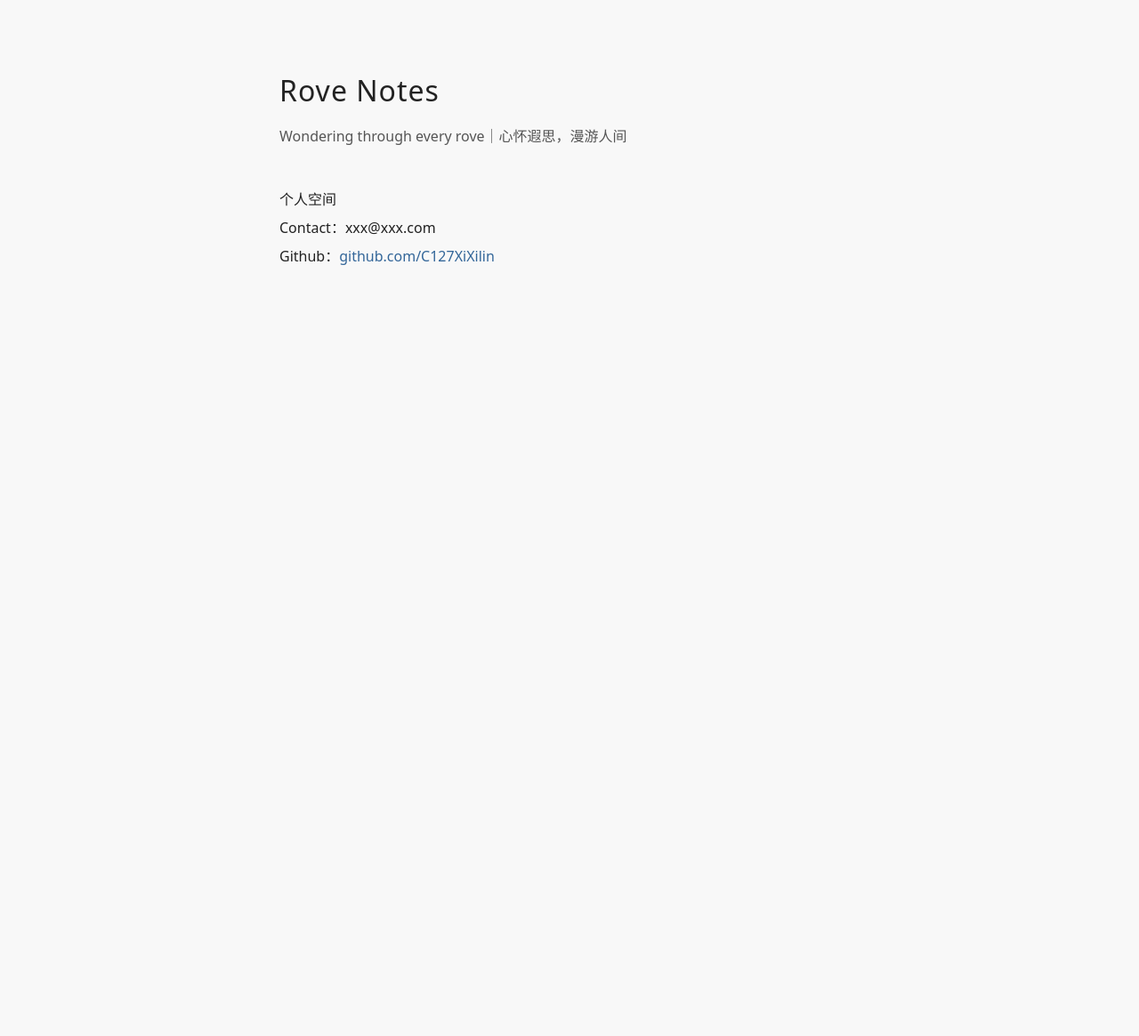
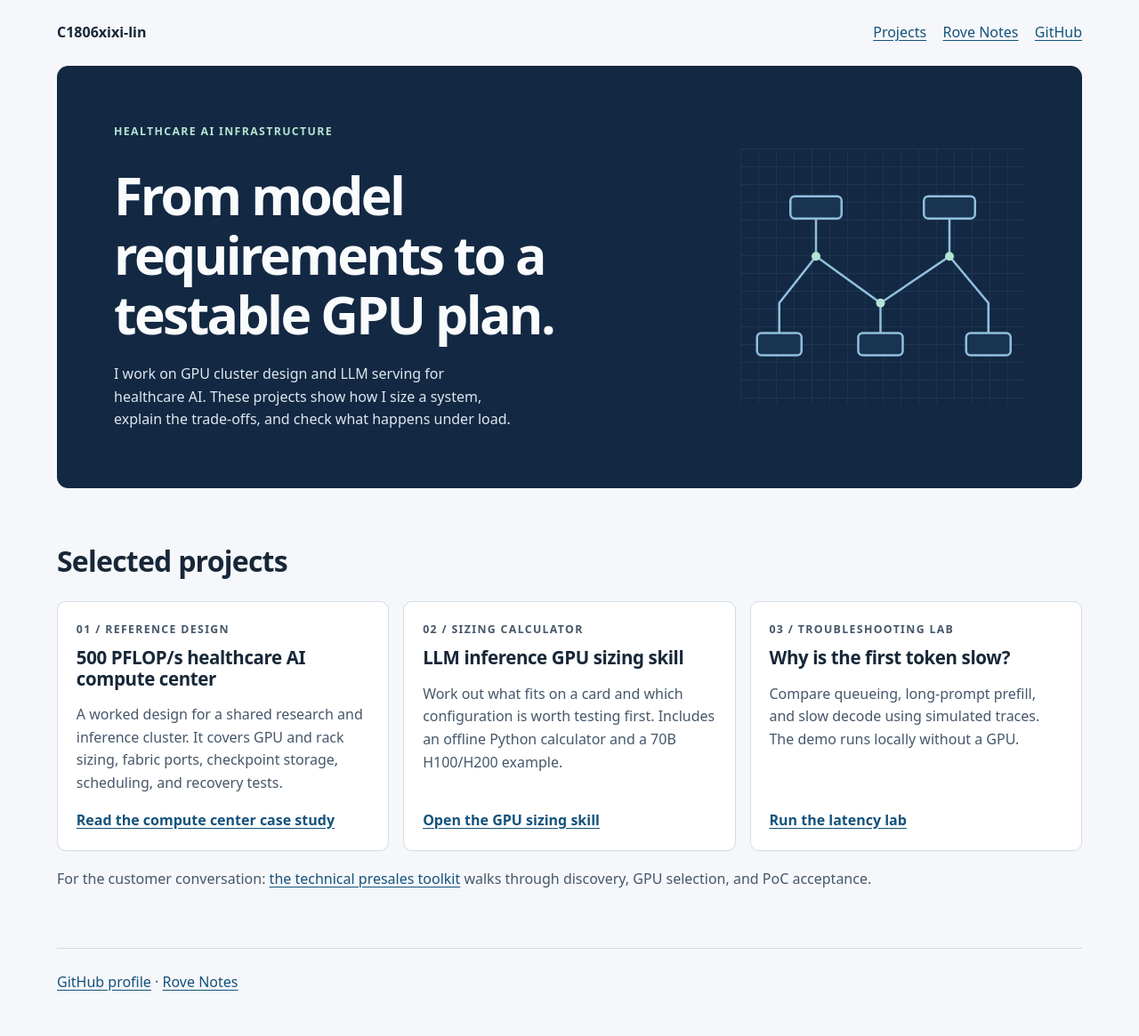
Before and after one commit to C1806xixi-lin/git.io, a plain HTML site: page index.html in a window 1280 px wide. Shown: the whole page at 89% size. Before the commit the page ends 800 px from the top, so only its background shows below. Drawn offline with Linux system fonts and the light colour scheme.

Commit message:
Build an English portfolio and preserve Rove Notes

```diff
--- a/index.html
+++ b/index.html
@@ -1,26 +1,80 @@
-<!DOCTYPE html>
-<html lang="zh-CN">
+<!doctype html>
+<html lang="en">
 <head>
-    <meta charset="UTF-8">
-    <meta name="viewport" content="width=device-width, initial-scale=1.0">
-    <title>wandering</title>
-    <style>
-        *{margin:0;padding:0;box-sizing:border-box}
-        body{font-family:system-ui,-apple-system;max-width:700px;margin:80px auto;padding:0 24px;color:#222;background:#f8f8f8}
-        h1{font-weight:400;margin-bottom:16px;letter-spacing:1px}
-        .desc{color:#555;font-size:16px;line-height:1.8;margin-bottom:40px}
-        .info{margin-top:20px;line-height:2}
-        a{color:#336699;text-decoration:none}
-        a:hover{text-decoration:underline}
-    </style>
+  <meta charset="utf-8">
+  <meta name="viewport" content="width=device-width, initial-scale=1">
+  <title>C1806xixi-lin | AI Infrastructure Portfolio</title>
+  <meta name="description" content="Selected work on GPU cluster design, LLM inference sizing, and troubleshooting for healthcare AI.">
+  <link rel="stylesheet" href="style.css">
 </head>
 <body>
-    <h1>Rove Notes</h1>
-    <p class="desc">Wondering through every rove｜心怀遐思，漫游人间</p>
-    <div class="info">
-        <p>个人空间</p>
-        <p>Contact：xxx@xxx.com</p>
-        <p>Github：<a href="https://github.com/C127XiXilin">github.com/C127XiXilin</a></p>
-    </div>
+  <a class="skip" href="#main">Skip to content</a>
+  <header class="site-header shell">
+    <a class="wordmark" href="./">C1806xixi-lin</a>
+    <nav aria-label="Main navigation">
+      <a href="#projects">Projects</a>
+      <a href="rove-notes/">Rove Notes</a>
+      <a href="https://github.com/C1806xixi-lin">GitHub</a>
+    </nav>
+  </header>
+  <main class="shell" id="main">
+    <section class="hero" aria-labelledby="intro">
+      <div class="hero-copy">
+        <p class="eyebrow">Healthcare AI infrastructure</p>
+        <h1 id="intro">From model requirements to a testable GPU plan.</h1>
+        <p>I work on GPU cluster design and LLM serving for healthcare AI. These projects show how I size a system, explain the trade-offs, and check what happens under load.</p>
+      </div>
+      <svg class="diagram" viewBox="0 0 256 230" aria-hidden="true" focusable="false">
+        <defs>
+          <pattern id="grid" width="16" height="16" patternUnits="userSpaceOnUse">
+            <path d="M 16 0 L 0 0 0 16" fill="none" stroke="#446586" stroke-opacity=".32"/>
+          </pattern>
+        </defs>
+        <rect width="256" height="230" fill="url(#grid)"/>
+        <path d="M68 62v35l-33 42v28m33-70 58 42v28m62-105v35l-62 42m62-42 35 42v28" stroke="#91bfdf" stroke-width="2" fill="none"/>
+        <g fill="#193450" stroke="#91bfdf" stroke-width="2">
+          <rect x="45" y="43" width="46" height="20" rx="4"/>
+          <rect x="165" y="43" width="46" height="20" rx="4"/>
+          <rect x="15" y="166" width="40" height="20" rx="4"/>
+          <rect x="106" y="166" width="40" height="20" rx="4"/>
+          <rect x="203" y="166" width="40" height="20" rx="4"/>
+        </g>
+        <g fill="#b4e4d4"><circle cx="68" cy="97" r="4"/><circle cx="188" cy="97" r="4"/><circle cx="126" cy="139" r="4"/></g>
+      </svg>
+    </section>
+    <section class="projects" id="projects" aria-labelledby="work">
+      <h2 id="work">Selected projects</h2>
+      <ol class="project-list">
+        <li>
+          <article>
+            <p class="eyebrow">01 / Reference design</p>
+            <h3>500 PFLOP/s healthcare AI compute center</h3>
+            <p>A worked design for a shared research and inference cluster. It covers GPU and rack sizing, fabric ports, checkpoint storage, scheduling, and recovery tests.</p>
+            <a href="https://github.com/C1806xixi-lin/C1806xixi-lin/blob/main/case-studies/healthcare-ai-compute-center.md">Read the compute center case study</a>
+          </article>
+        </li>
+        <li>
+          <article>
+            <p class="eyebrow">02 / Sizing calculator</p>
+            <h3>LLM inference GPU sizing skill</h3>
+            <p>Work out what fits on a card and which configuration is worth testing first. Includes an offline Python calculator and a 70B H100/H200 example.</p>
+            <a href="https://github.com/C1806xixi-lin/C1806xixi-lin/tree/main/skills/inference-gpu-sizing">Open the GPU sizing skill</a>
+          </article>
+        </li>
+        <li>
+          <article>
+            <p class="eyebrow">03 / Troubleshooting lab</p>
+            <h3>Why is the first token slow?</h3>
+            <p>Compare queueing, long-prompt prefill, and slow decode using simulated traces. The demo runs locally without a GPU.</p>
+            <a href="https://github.com/C1806xixi-lin/llm-latency-troubleshooting">Run the latency lab</a>
+          </article>
+        </li>
+      </ol>
+      <p class="related">For the customer conversation: <a href="https://github.com/C1806xixi-lin/inspiration">the technical presales toolkit</a> walks through discovery, GPU selection, and PoC acceptance.</p>
+    </section>
+  </main>
+  <footer class="shell site-footer">
+    <p><a href="https://github.com/C1806xixi-lin">GitHub profile</a> <span aria-hidden="true">·</span> <a href="rove-notes/">Rove Notes</a></p>
+  </footer>
 </body>
 </html>
--- /dev/null
+++ b/style.css
@@ -0,0 +1,47 @@
+:root {
+  color-scheme: light;
+  --ink: #182738;
+  --muted: #46576a;
+  --paper: #f5f7fa;
+  --rule: #d3dce6;
+  --link: #14527c;
+  --navy: #132842;
+  font-family: system-ui, -apple-system, "Segoe UI", sans-serif;
+}
+*, *::before, *::after { box-sizing: border-box; }
+body { margin: 0; color: var(--ink); background: var(--paper); line-height: 1.6; }
+a { color: var(--link); text-underline-offset: .19em; }
+a:hover { text-decoration-thickness: .13em; }
+a:focus-visible { outline: .16rem solid #174b9b; outline-offset: .2rem; }
+.skip { position: absolute; inset: .5rem auto auto .5rem; transform: translateY(-200%); background: #fff; padding: .5rem; z-index: 1; }
+.skip:focus { transform: none; }
+.shell { width: min(72rem, calc(100% - clamp(2rem, 7vw, 7rem))); margin-inline: auto; }
+.site-header { display: flex; justify-content: space-between; align-items: center; gap: .5rem 1.25rem; flex-wrap: wrap; padding-block: 1.3rem; }
+.wordmark { color: var(--ink); font-weight: 720; text-decoration: none; }
+nav { display: flex; gap: .6rem 1.15rem; flex-wrap: wrap; }
+nav a { display: inline-block; padding-block: .2rem; }
+.hero { background: var(--navy); color: #f9fbfd; border-radius: .8rem; display: grid; grid-template-columns: 1fr minmax(10rem, 20rem); align-items: center; gap: 1.25rem; padding: clamp(1.5rem, 6vw, 4rem); }
+.hero-copy { min-inline-size: 0; }
+.eyebrow { color: var(--muted); text-transform: uppercase; letter-spacing: .11em; font-weight: 700; font-size: .77rem; margin: 0; }
+.hero .eyebrow { color: #b4e4d4; }
+h1, h2, h3 { line-height: 1.14; }
+h1 { font-size: clamp(2rem, 4.6vw, 4.4rem); letter-spacing: -.045em; margin: .48em 0 .36em; max-width: 16ch; }
+.hero-copy > p:last-child { max-width: 49ch; color: #dce7f0; margin-bottom: 0; }
+.diagram { width: 100%; height: auto; }
+.projects { margin-block: clamp(2.25rem, 5vw, 4.5rem); }
+h2 { font-size: clamp(1.6rem, 3vw, 2rem); letter-spacing: -.024em; }
+.project-list { margin: 0; padding: 0; list-style: none; display: grid; grid-template-columns: repeat(3, minmax(0, 1fr)); gap: 1rem; }
+.project-list li { display: grid; }
+.project-list article { display: flex; flex-direction: column; align-items: flex-start; background: #fff; border: 1px solid var(--rule); border-radius: .6rem; padding: 1.3rem; }
+h3 { font-size: 1.28rem; letter-spacing: -.018em; margin: .7rem 0 0; }
+.project-list article > p:not(.eyebrow) { color: var(--muted); }
+.project-list article > a { margin-top: auto; font-weight: 650; }
+.related { margin-top: 1.2rem; color: var(--muted); }
+.site-footer { border-top: 1px solid var(--rule); padding-block: .55rem 2rem; color: var(--muted); }
+.note { padding: clamp(1.5rem, 6vw, 4rem); background: #fff; border: 1px solid var(--rule); border-radius: .8rem; margin-bottom: 3rem; }
+.note > p:not(.eyebrow) { color: var(--muted); margin-bottom: 2rem; }
+@media (max-width: 49rem) {
+  .hero { grid-template-columns: 1fr; }
+  .diagram { display: none; }
+  .project-list { grid-template-columns: 1fr; }
+}
```
Also changed, not shown: rove-notes/index.html (added, +32 -0 lines), 2 other files.
